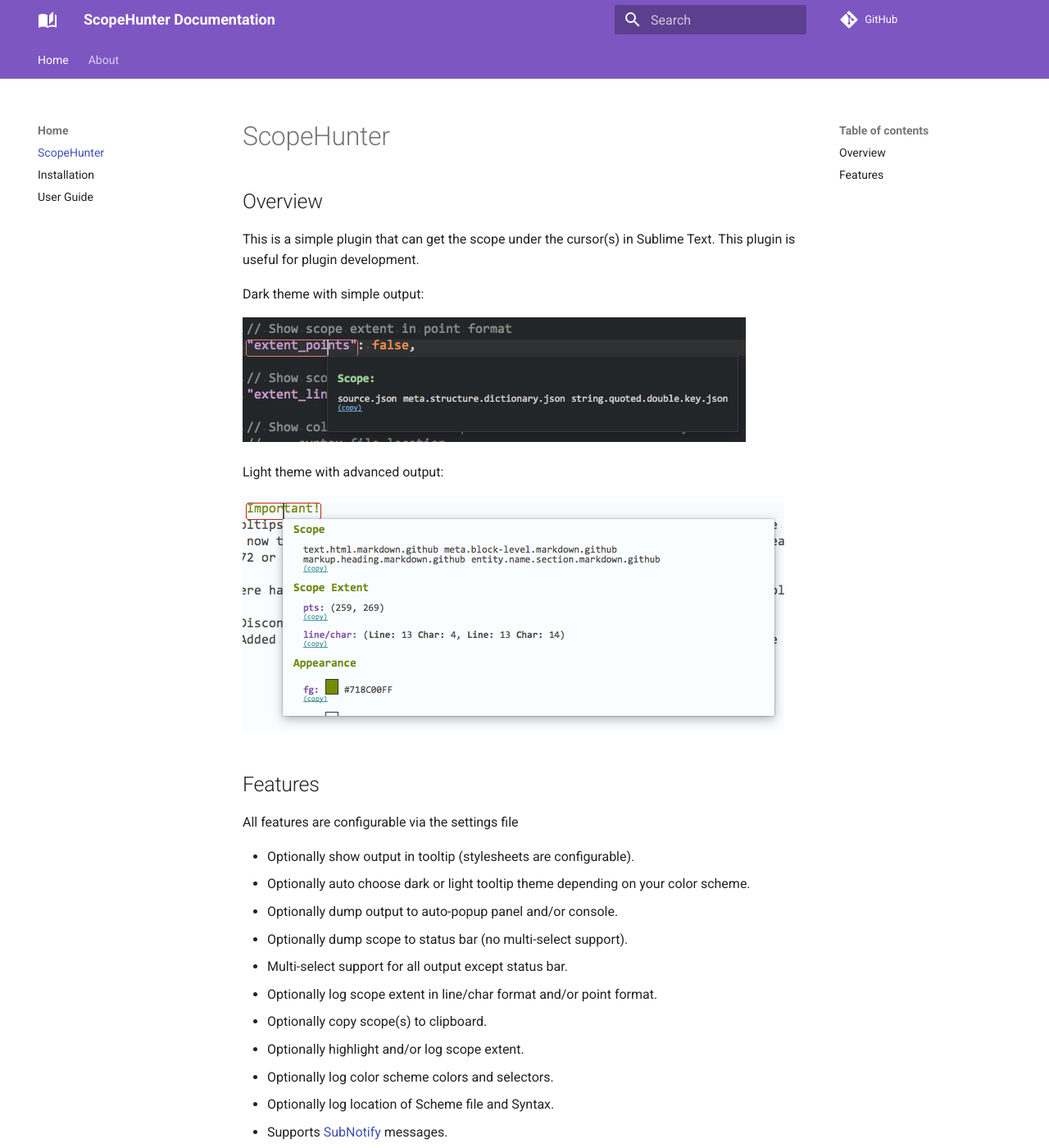
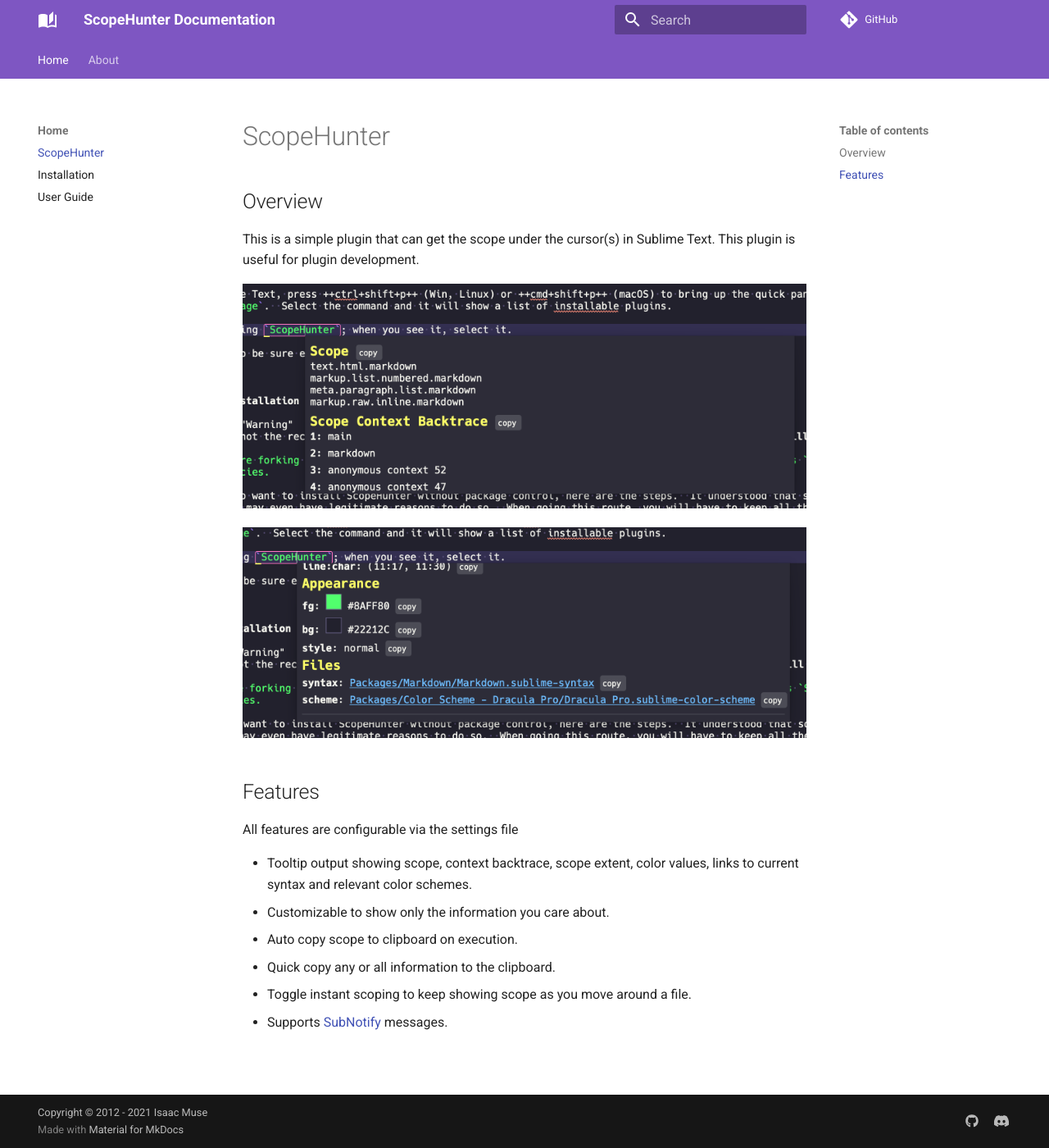
Before and after one commit to facelessuser/ScopeHunter, an MkDocs documentation site: the page built from docs/src/markdown/index.md, in a window 1280 px wide and 1400 px high. Shown: the whole window at 82% size. Built offline with MkDocs 1.6.1 and Material for MkDocs 9.7.7, drawn with Linux system fonts in a browser that asks for light colours; comment, search, counter and statistics services are not loaded.

Commit message:
Update documentation

```diff
--- a/docs/src/dictionary/en-custom.txt
+++ b/docs/src/dictionary/en-custom.txt
@@ -1,6 +1,7 @@
 API
 CSS
 Control's
+Customizable
 MERCHANTABILITY
 MkDocs
 Multi
@@ -13,6 +14,7 @@
 Tooltip
 Twemoji
 URL
+backtrace
 builtins
 cmd
 ctrl
--- a/docs/src/markdown/index.md
+++ b/docs/src/markdown/index.md
@@ -5,27 +5,19 @@
 This is a simple plugin that can get the scope under the cursor(s) in Sublime Text.  This plugin is useful for plugin
 development.
 
-Dark theme with simple output:
+![Screenshot 1](./images/screenshot1.png)
 
-![Tooltip Dark](./images/tooltip-simple-dark.png)
-
-Light theme with advanced output:
-
-![Tooltip Light](./images/tooltip-copy.png)
+![Screenshot 2](./images/screenshot2.png)
 
 ## Features
 All features are configurable via the settings file
 
-- Optionally show output in tooltip (stylesheets are configurable).
-- Optionally auto choose dark or light tooltip theme depending on your color scheme.
-- Optionally dump output to auto-popup panel and/or console.
-- Optionally dump scope to status bar (no multi-select support).
-- Multi-select support for all output except status bar.
-- Optionally log scope extent in line/char format and/or point format.
-- Optionally copy scope(s) to clipboard.
-- Optionally highlight and/or log scope extent.
-- Optionally log color scheme colors and selectors.
-- Optionally log location of Scheme file and Syntax.
+- Tooltip output showing scope, context backtrace, scope extent, color values, links to current syntax and relevant
+  color schemes.
+- Customizable to show only the information you care about.
+- Auto copy scope to clipboard on execution.
+- Quick copy any or all information to the clipboard.
+- Toggle instant scoping to keep showing scope as you move around a file.
 - Supports [SubNotify][subnotify] messages.
 
 --8<-- "refs.txt"
```
Also changed, not shown: docs/src/markdown/usage.md (+3 -7 lines), readme.md (+9 -18 lines), docs/src/markdown/images/alpha_test.png (deleted), docs/src/markdown/images/screenshot1.png (added), docs/src/markdown/images/screenshot2.png (added), docs/src/markdown/images/tooltip-copy.png (deleted), docs/src/markdown/images/tooltip-copy_old.png (deleted), docs/src/markdown/images/tooltip-example.png (deleted), docs/src/markdown/images/tooltip-simple-dark.png (deleted), docs/src/markdown/images/tooltip.png (deleted), 1 other file.
